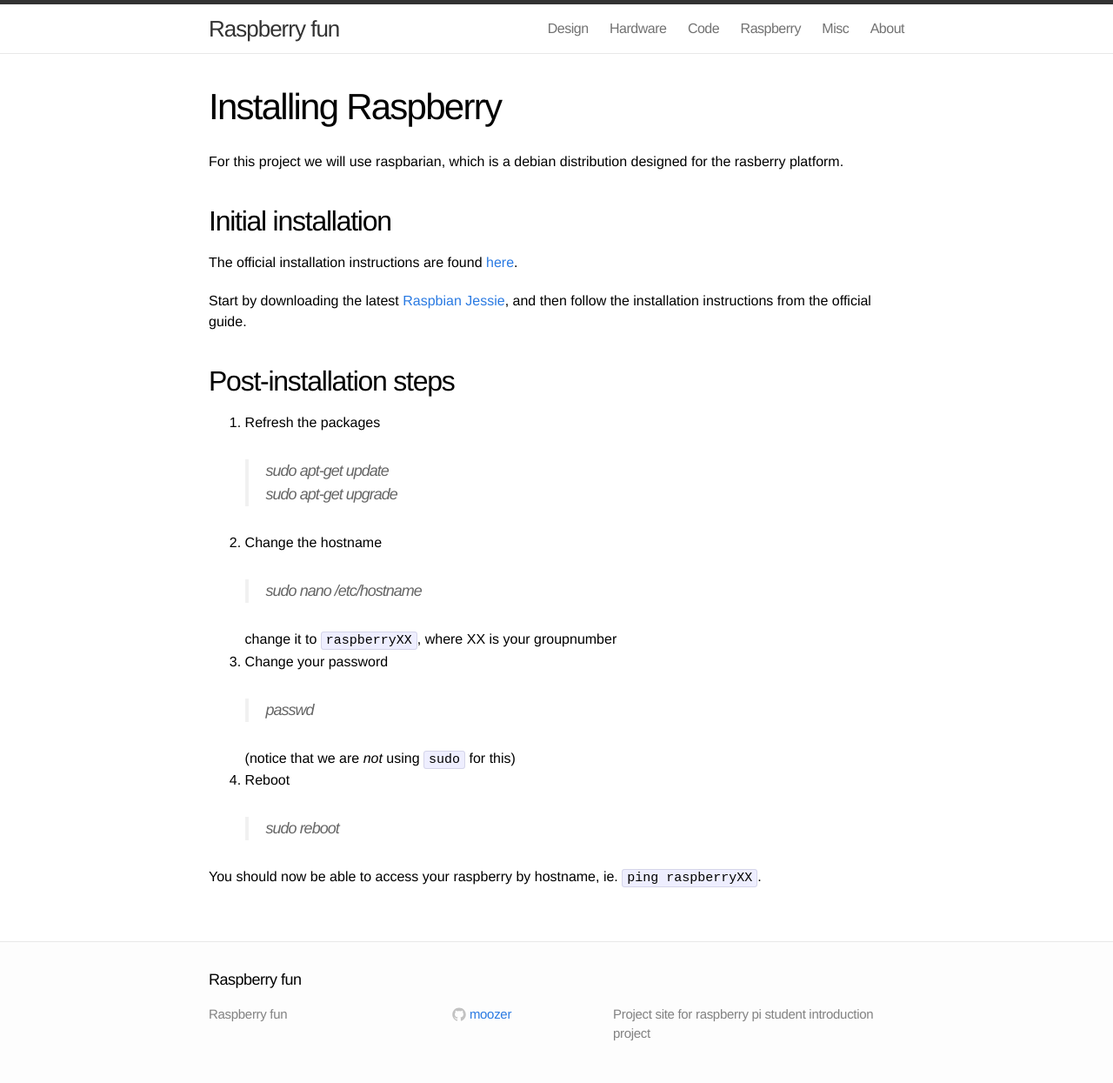
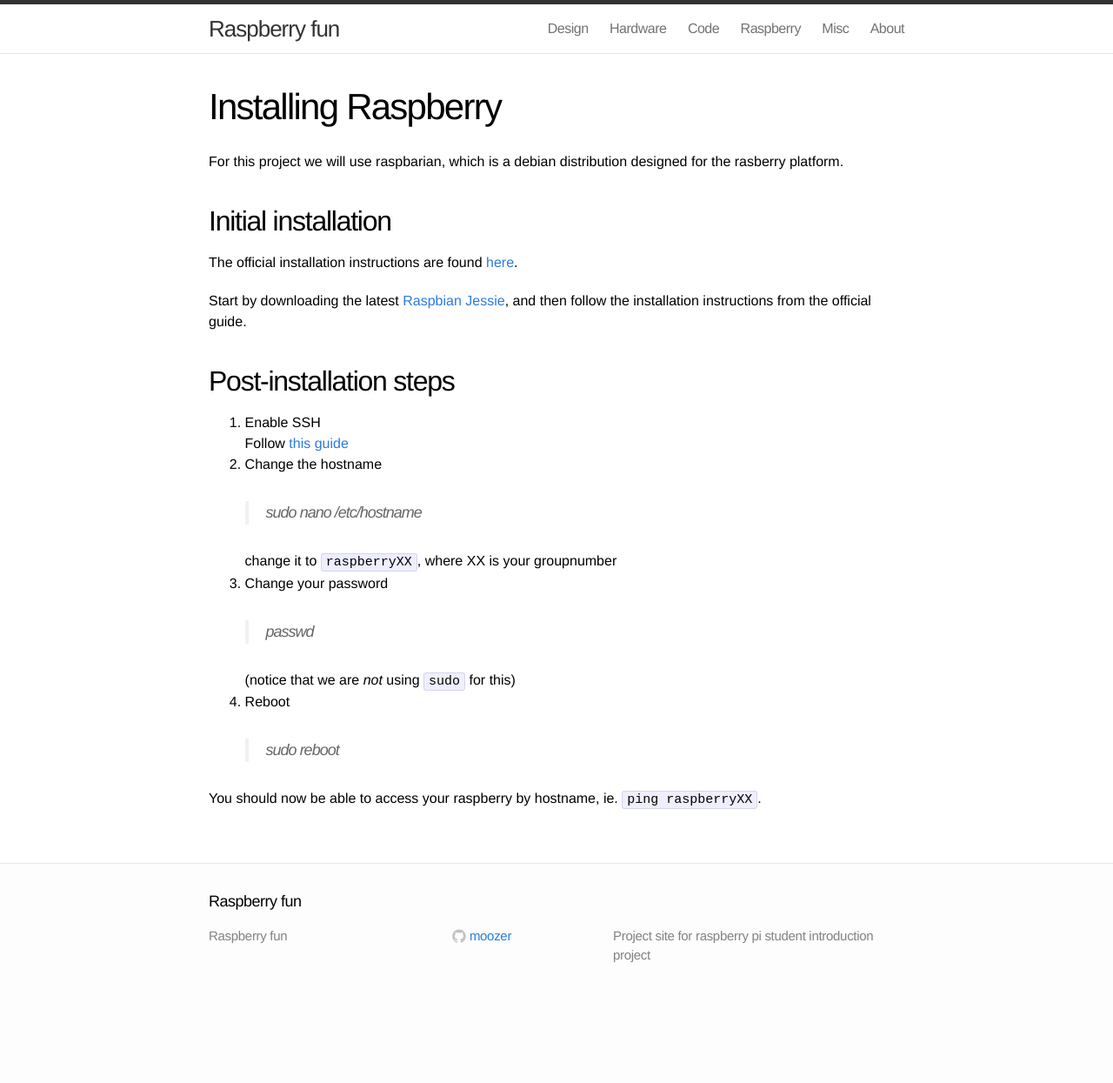
Before and after one commit to EAL-IT-Technology/RaspberryFun, a Jekyll site: the page built from raspberry/installing_raspberry.md, in a window 1280 px wide. Shown: the whole page at 87% size. Built offline with Jekyll 4.4.1, drawn with Linux system fonts in a browser that asks for light colours; after the commit the page ends 1155 px from its top, so only the background shows below that.

Commit message:
Update installing_raspberry.md

```diff
--- a/raspberry/installing_raspberry.md
+++ b/raspberry/installing_raspberry.md
@@ -16,12 +16,9 @@
 Post-installation steps
 ------------------------
 
-1. Refresh the packages
+1. Enable SSH
 
-    > sudo apt-get update
-    >
-    > sudo apt-get upgrade
-
+    Follow [this guide](https://www.raspberrypi.org/documentation/remote-access/ssh/)
 
 2. Change the hostname
 
```
